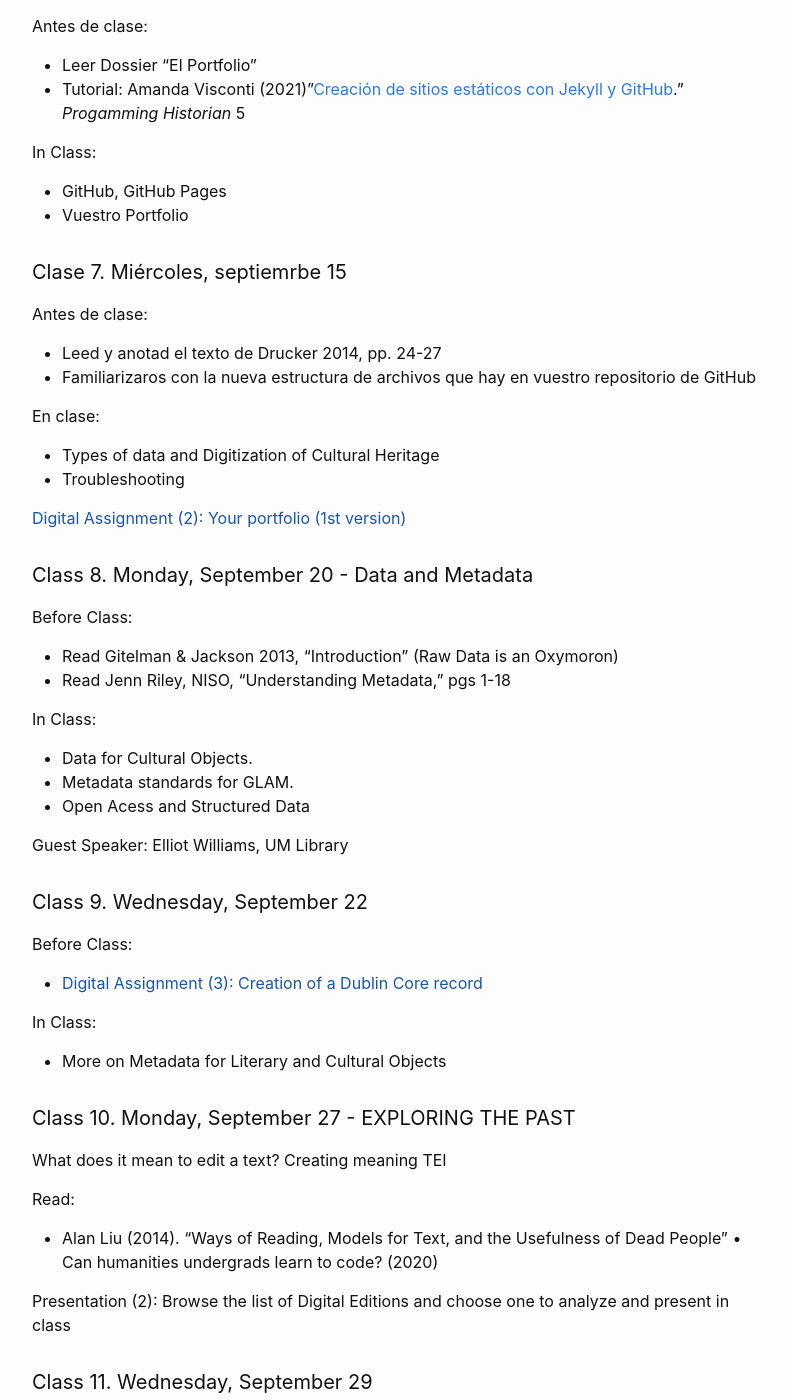
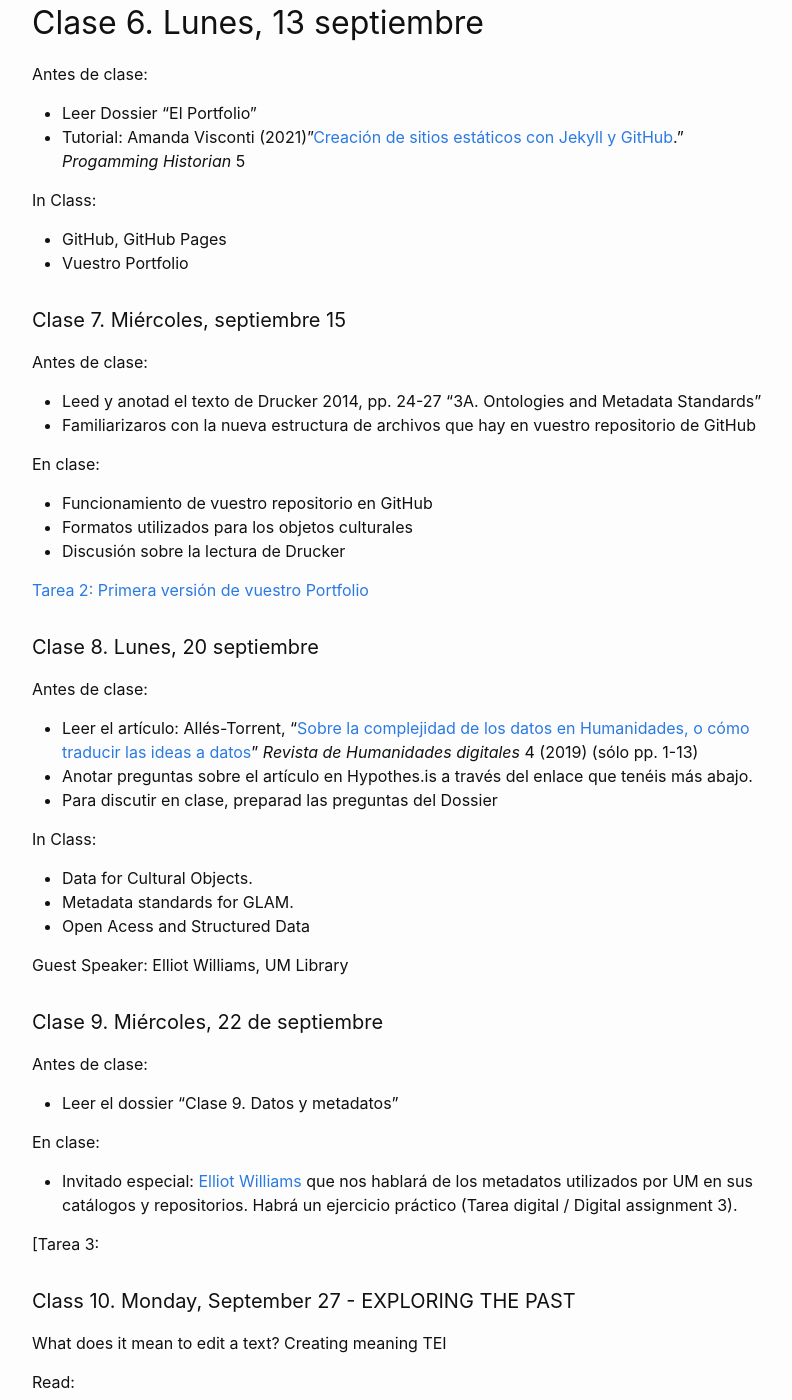
Before and after one commit to susannalles/SPA410, a Jekyll site: the page built from schedule.md, in a window 1280 px wide and 1400 px high, scrolled down 2232 px. Shown: the whole window, without its empty margins (238-1030 px from the left). Built offline with Jekyll 4.4.1, drawn with Linux system fonts in a browser that asks for light colours.

Commit message:
Update schedule.md

```diff
--- a/schedule.md
+++ b/schedule.md
@@ -53,7 +53,7 @@ In Class:
 
 **Monday, September 6: Labor Day**
 
-#### Clase 5. Miércoles, 8 Septiembre
+## Clase 5. Miércoles, 8 Septiembre
 
 Antes de clase:
 * Leer Dossier & Drucker 2014, p. 15-17 (Takeaways en p. 18)
@@ -77,24 +77,26 @@ In Class:
 * GitHub, GitHub Pages
 * Vuestro Portfolio
 
-#### Clase 7. Miércoles, septiemrbe 15
+#### Clase 7. Miércoles, septiembre 15
 
 Antes de clase:
-* Leed y anotad el texto de Drucker 2014, pp. 24-27
+* Leed y anotad el texto de Drucker 2014, pp. 24-27 "3A. Ontologies and Metadata Standards"
 * Familiarizaros con la nueva estructura de archivos que hay en vuestro repositorio de GitHub
 
 En clase:
-* Types of data and Digitization of Cultural Heritage
-* Troubleshooting
+* Funcionamiento de vuestro repositorio en GitHub
+* Formatos utilizados para los objetos culturales
+* Discusión sobre la lectura de Drucker
 
-[Digital Assignment (2): Your portfolio (1st version)]()
+[Tarea 2: Primera versión de vuestro Portfolio](https://susannalles.github.io/SPA410/ejercicios/tarea-2.html)
 
 
-#### Class 8. Monday, September 20 - Data and Metadata
+#### Clase 8. Lunes, 20 septiembre
 
-Before Class:
-* Read Gitelman & Jackson 2013, “Introduction” (Raw Data is an Oxymoron)
-* Read Jenn Riley, NISO, “Understanding Metadata,” pgs 1-18
+Antes de clase:
+* Leer el artículo: Allés-Torrent, "[Sobre la complejidad de los datos en Humanidades, o cómo traducir las ideas a datos](http://revistas.uned.es/index.php/RHD/article/view/24679)" *Revista de Humanidades digitales* 4 (2019) (sólo pp. 1-13)
+* Anotar preguntas sobre el artículo en Hypothes.is a través del enlace que tenéis más abajo.
+* Para discutir en clase, preparad las preguntas del Dossier
 
 In Class:
 * Data for Cultural Objects.
@@ -104,13 +106,15 @@ In Class:
 Guest Speaker: Elliot Williams, UM Library
 
 
-#### Class 9. Wednesday, September 22
+#### Clase 9. Miércoles, 22 de septiembre
 
-Before Class:
-* [Digital Assignment (3): Creation of a Dublin Core record]()
+Antes de clase:
+* Leer el dossier "Clase 9. Datos y metadatos"
 
-In Class:
-* More on Metadata for Literary and Cultural Objects
+En clase:
+* Invitado especial: [Elliot Williams](https://elliotdwilliams.com/about-elliot/) que nos hablará de los metadatos utilizados por UM en sus catálogos y repositorios. Habrá un ejercicio práctico (Tarea digital / Digital assignment 3).
+
+[Tarea 3:
 
 
 #### Class 10. Monday, September 27 -  EXPLORING THE PAST
```
